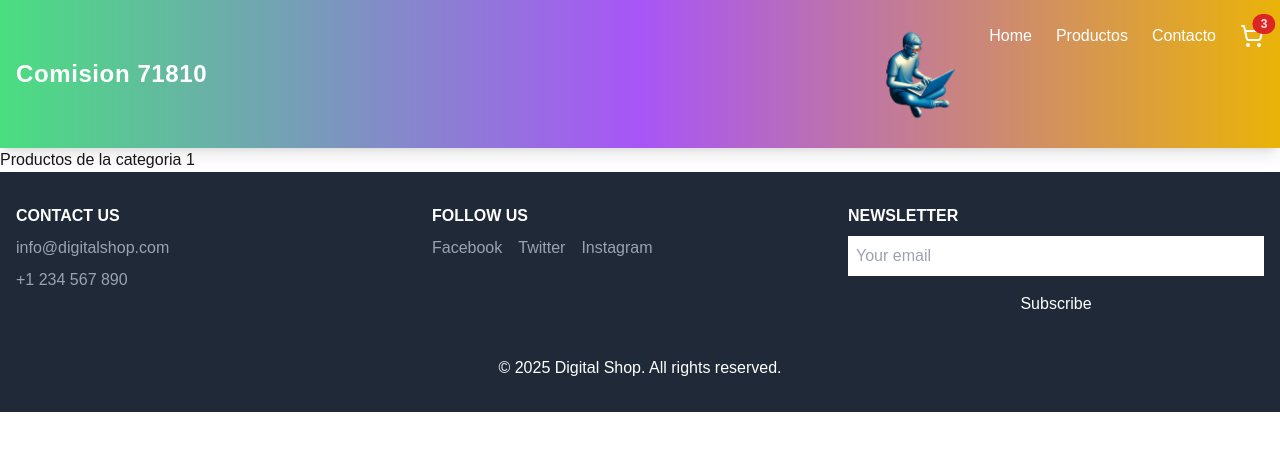
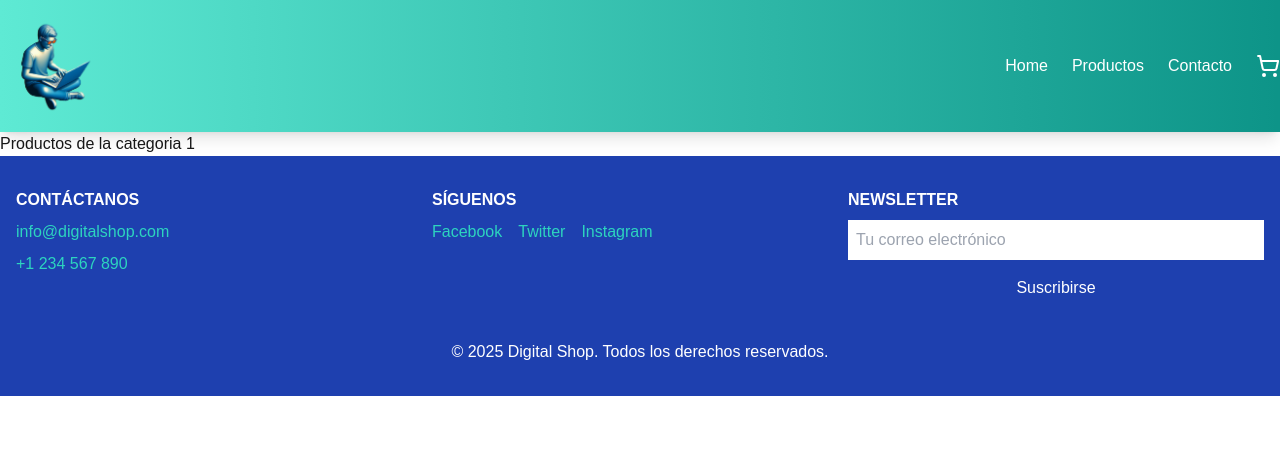
Before and after one commit to Tomimoure8/nextjs-ecommerce, a Next.js app: page /productos/1 in a window 1280 px wide. Shown: the top 450 px of the page. Built offline with nearby package versions, Linux system fonts and the light colour scheme.

Commit message:
feat: modificar header y footer, agregar ruta dinámica para detalles de producto

```diff
--- a/app/contact/layout.js
+++ b/app/contact/layout.js
@@ -1,5 +1,3 @@
-import FooterContact from "@/components/FooterContact";
-import Header from "@/components/Header";
 
 export default function ContactLayout({ children }) {
     return (
--- a/app/layout.js
+++ b/app/layout.js
@@ -30,7 +30,7 @@ export default function RootLayout({ children }) {
         className={`${geistSans.variable} ${geistMono.variable} antialiased`}
       >
         <Header />
-        {children}
+        <main className="flex-grow">{children}</main>
         <FooterContact />
       </body>
     </html>
--- a/app/not-found.js
+++ b/app/not-found.js
@@ -1,3 +1,4 @@
+'use client'
 import Link from "next/link"
 
 function NotFoundPage() {
--- a/app/productos/[categoria]/page.js
+++ b/app/productos/[categoria]/page.js
@@ -1,3 +1,9 @@
+export async function generateMetadata({params}) {
+    const { categoria } = params;
+    return {
+        title: `Productos de la categoria ${params.categoria} - ecommerce-platform`,
+    };
+}
 const Productos = ({ params }) => {
 
     console.log(params);
--- a/components/FooterContact.js
+++ b/components/FooterContact.js
@@ -2,44 +2,44 @@ import React from 'react';
 
 function FooterContact() {
     return (
-        <footer className="bg-gray-800 text-white py-8">
+        <footer className="bg-blue-800 text-white py-8">
             <div className="container mx-auto px-4">
                 <div className="flex flex-wrap justify-between">
                     <div className="w-full md:w-1/3 mb-6 md:mb-0">
-                        <h5 className="uppercase font-bold mb-2">Contact Us</h5>
+                        <h5 className="uppercase font-bold mb-2">Contáctanos</h5>
                         <ul className="list-none">
                             <li className="mb-2">
-                                <a href="mailto:info@digitalshop.com" className="text-gray-400 hover:text-white">info@digitalshop.com</a>
+                                <a href="mailto:info@digitalshop.com" className="text-teal-400 hover:text-white">info@digitalshop.com</a>
                             </li>
                             <li className="mb-2">
-                                <a href="tel:+1234567890" className="text-gray-400 hover:text-white">+1 234 567 890</a>
+                                <a href="tel:+1234567890" className="text-teal-400 hover:text-white">+1 234 567 890</a>
                             </li>
                         </ul>
                     </div>
                     <div className="w-full md:w-1/3 mb-6 md:mb-0">
-                        <h5 className="uppercase font-bold mb-2">Follow Us</h5>
+                        <h5 className="uppercase font-bold mb-2">Síguenos</h5>
                         <ul className="list-none flex space-x-4">
                             <li>
-                                <a href="#" className="text-gray-400 hover:text-white">Facebook</a>
+                                <a href="#" className="text-teal-400 hover:text-white">Facebook</a>
                             </li>
                             <li>
-                                <a href="#" className="text-gray-400 hover:text-white">Twitter</a>
+                                <a href="#" className="text-teal-400 hover:text-white">Twitter</a>
                             </li>
                             <li>
-                                <a href="#" className="text-gray-400 hover:text-white">Instagram</a>
+                                <a href="#" className="text-teal-400 hover:text-white">Instagram</a>
                             </li>
                         </ul>
                     </div>
                     <div className="w-full md:w-1/3">
                         <h5 className="uppercase font-bold mb-2">Newsletter</h5>
                         <form>
-                            <input type="email" placeholder="Your email" className="w-full p-2 mb-2 text-gray-800" />
-                            <button type="submit" className="w-full bg-primary text-white p-2">Subscribe</button>
+                            <input type="email" placeholder="Tu correo electrónico" className="w-full p-2 mb-2 text-gray-800" />
+                            <button type="submit" className="w-full bg-orange-500 text-white p-2">Suscribirse</button>
                         </form>
                     </div>
                 </div>
                 <div className="text-center mt-8">
-                    <p>&copy; 2025 Digital Shop. All rights reserved.</p>
+                    <p>&copy; 2025 Digital Shop. Todos los derechos reservados.</p>
                 </div>
             </div>
         </footer>
--- a/components/Header.js
+++ b/components/Header.js
@@ -19,9 +19,8 @@ function Header() {
     };
 
     return (
-        <header className="px-4 py-6 flex justify-between items-center bg-gradient-to-r from-green-400 via-purple-500 to-yellow-500 shadow-lg text-white">
-            <h1 className="font-bold text-2xl tracking-wide">Comision 71810</h1>
-            <nav className="flex gap-6">
+        <header className="bg-teal-600 bg-gradient-to-r from-teal-300 text-white shadow-lg">
+            <nav className="container mx-auto flex justify-between items-center py-4">
                 <div onClick={() => handleNavegacion('/')} className="cursor-pointer">
                     <Image
                         src="/imagen-contacto_processed.jpg"
@@ -30,20 +29,14 @@ function Header() {
                         height={100}
                     />
                 </div>
-                {navLinks.map((link) => (
-                    <div key={link.href} onClick={() => handleNavegacion(link.href)} className="hover:text-yellow-300 transition-colors duration-300 ease-in-out cursor-pointer">
-                        {link.icon ? (
-                            <span className="relative">
-                                {link.icon}
-                                {link.label === "Carrito" && (
-                                    <span className="absolute top-0 right-0 inline-flex items-center justify-center px-2 py-1 text-xs font-bold leading-none text-red-100 transform translate-x-1/2 -translate-y-1/2 bg-red-600 rounded-full">3</span>
-                                )}
-                            </span>
-                        ) : (
-                            link.label
-                        )}
-                    </div>
-                ))}
+                <ul className="flex gap-6">
+                    {navLinks.map((link) => (
+                        <li key={link.href} onClick={() => handleNavegacion(link.href)} className="relative group cursor-pointer">
+                            <span className="relative z-10 text-orange-500">{link.icon ? link.icon : link.label}</span>
+                            <span className="absolute inset-0 bg-teal-200 opacity-0 group-hover:opacity-100 transition-opacity duration-300 ease-in-out rounded-lg"></span>
+                        </li>
+                    ))}
+                </ul>
             </nav>
         </header>
     );
--- a/tailwind.config.mjs
+++ b/tailwind.config.mjs
@@ -8,6 +8,9 @@ export default {
   theme: {
     extend: {
       colors: {
+        paleturquoise: '#AFEEEE',
+        orange: '#FFA500',
+        dodgerblue: '#1E90FF',
         background: "var(--background)",
         foreground: "var(--foreground)",
       },
```
Also changed, not shown: app/productos/[id]/page.js (added).
